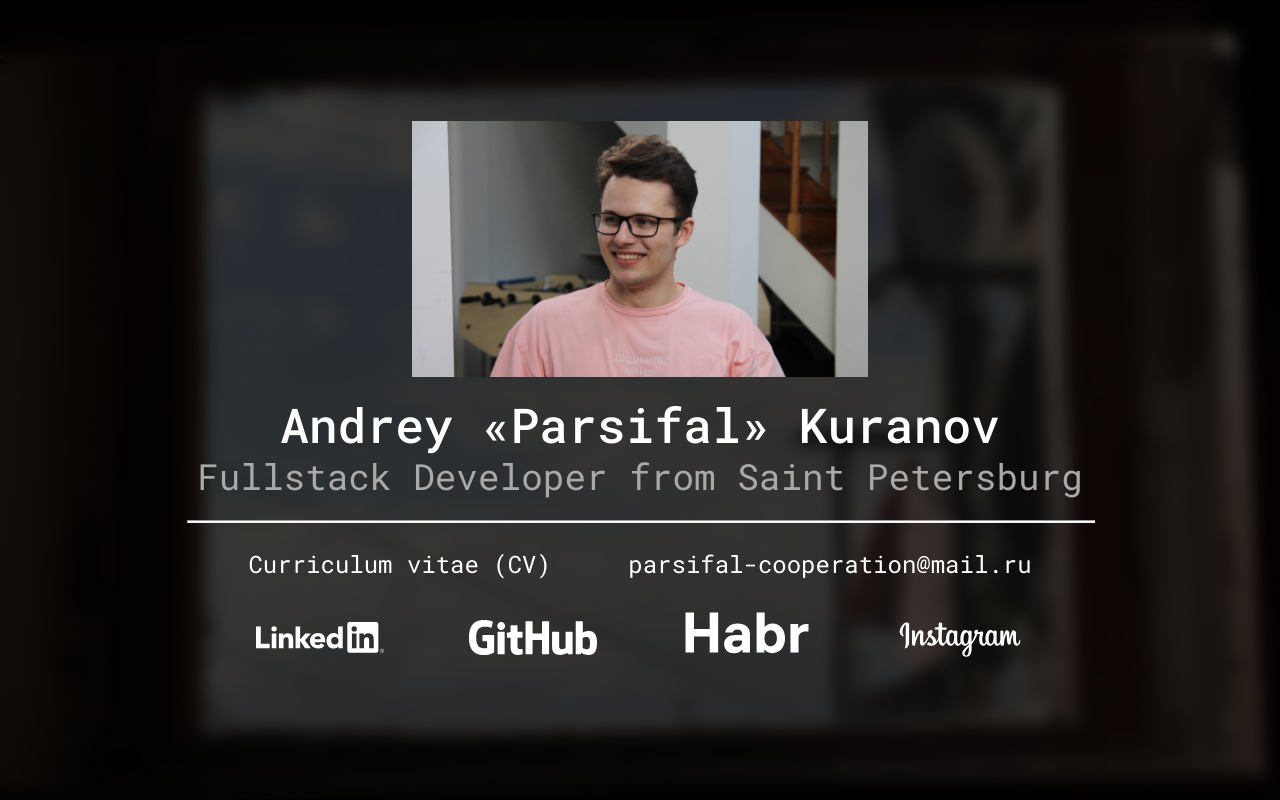
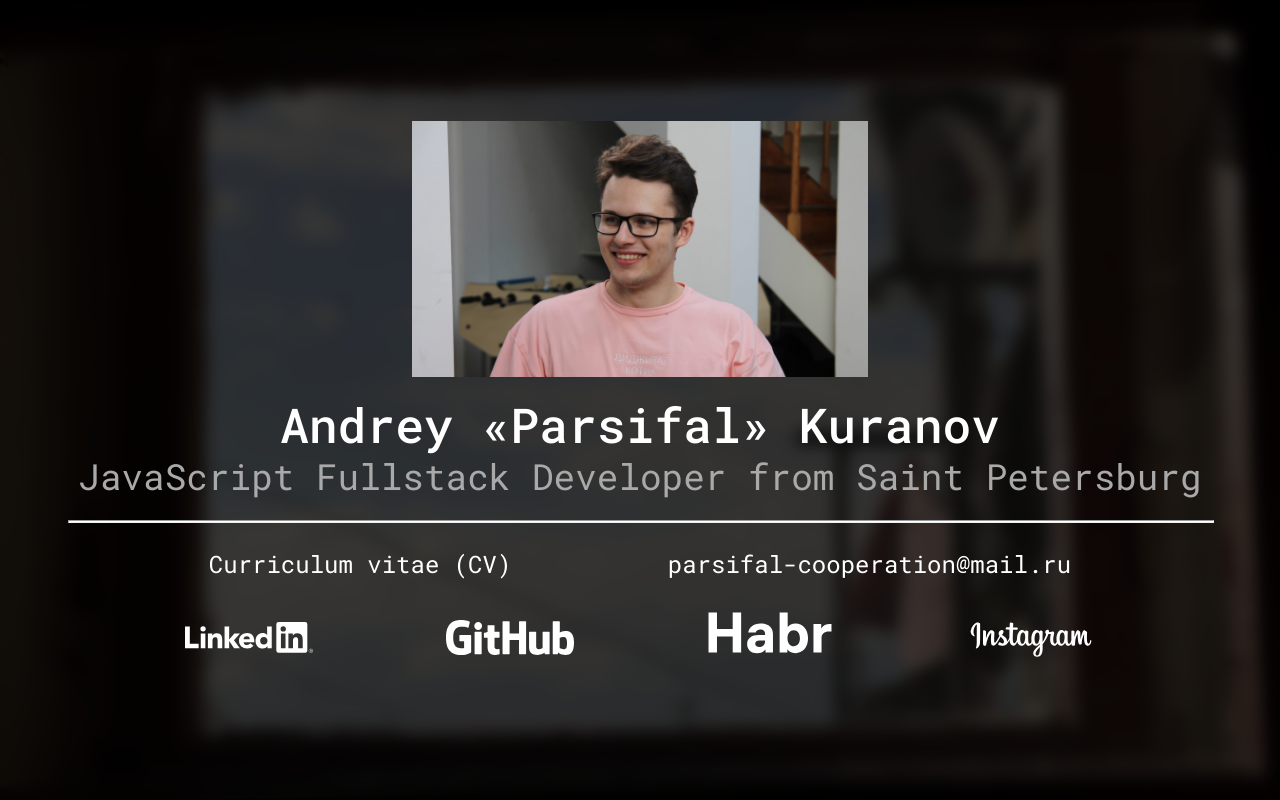
Before and after one commit to Parsifal/parsifal.github.io, a plain HTML site: page index.html in a window 1280 px wide. Drawn offline with nearby package versions, Linux system fonts and the light colour scheme.

Commit message:
Update title

```diff
--- a/index.html
+++ b/index.html
@@ -9,9 +9,9 @@
     <link href="https://fonts.googleapis.com/css2?family=Roboto+Mono:wght@400;500&display=swap" rel="stylesheet" />
     <link href="https://necolas.github.io/normalize.css/latest/normalize.css" rel="stylesheet" />
     <link href="css/style.css" rel="stylesheet" />
-    <title>Parsifal 💜 Fullstack Developer</title>
+    <title>Parsifal 💜 JavaScript Fullstack Developer</title>
     <meta content="Parsifal" name="title" />
-    <meta content="Node.js Developer" name="description" />
+    <meta content="JavaScript Fullstack Developer" name="description" />
     <link href="img/parsifal_logo.svg" rel="shortcut icon" />
     <script type="text/javascript">
       (function (m, e, t, r, i, k, a) {
@@ -35,7 +35,7 @@
         <img alt="me" class="photo" src="img/photo.jpg" />
         <div class="title">
           <h1 class="name">Andrey «Parsifal» Kuranov</h1>
-          <h2 class="description">Fullstack Developer from Saint Petersburg</h2>
+          <h2 class="description">JavaScript Fullstack Developer from Saint Petersburg</h2>
         </div>
         <hr class="line" />
         <div class="links">
```
